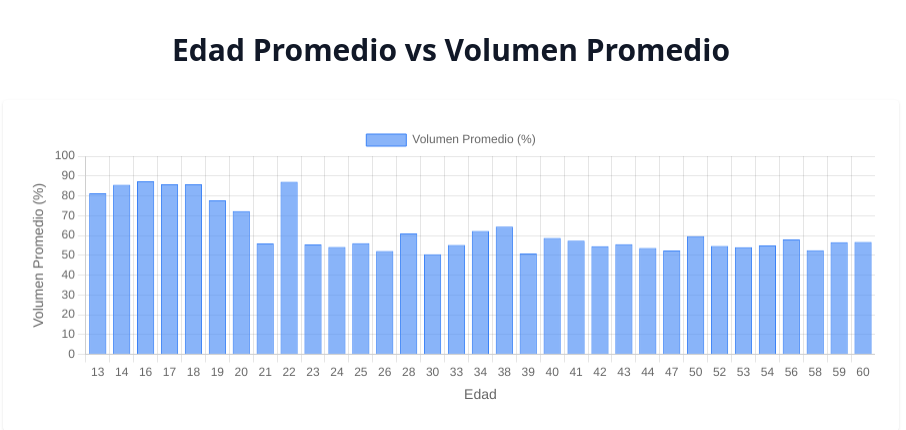
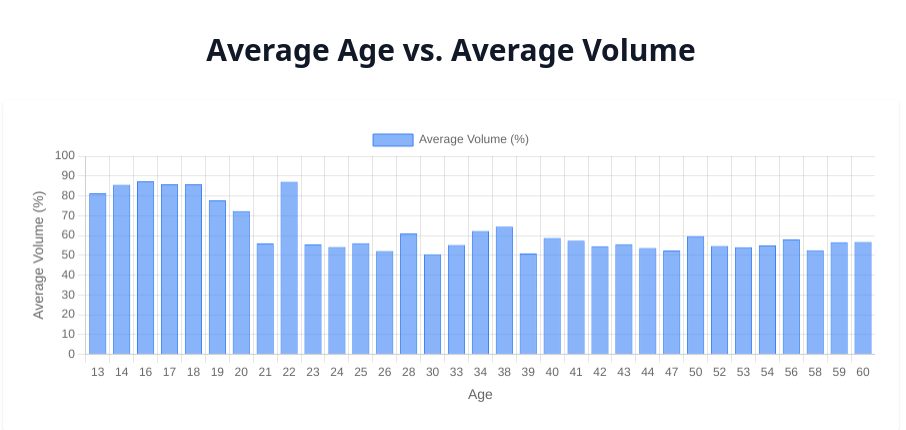
Before and after one commit to AGR-23/WaveHeaven, a Django app: page /age-vs-volume/ in a window 1280 px wide. Shown: the top 430 px of the page, without its empty margins (189-1095 px from the left). Run offline with Django 5.2, Linux system fonts and the light colour scheme; data comes from the database, SQL or seed files in the repository; both versions use the stored data as it was after the commit; some libraries are stand-ins or nearby versions.

Commit message:
Some details in the translation

```diff
--- a/waveheavenproject/profiles/templates/age_vs_volume.html
+++ b/waveheavenproject/profiles/templates/age_vs_volume.html
@@ -8,7 +8,7 @@
     <script src="https://cdn.tailwindcss.com"></script>
 </head>
 <body class="bg-white text-gray-900 p-8 dark:bg-gray-900 dark:text-white">
-    <h1 class="text-3xl font-bold text-center mb-8">Edad Promedio vs Volumen Promedio</h1>
+    <h1 class="text-3xl font-bold text-center mb-8">Average Age vs. Average Volume</h1>
 
     <div class="max-w-4xl mx-auto p-6 bg-white dark:bg-gray-800 rounded shadow">
         <canvas id="ageVolumeChart" height="100"></canvas>
@@ -26,7 +26,7 @@
             data: {
                 labels: labels,
                 datasets: [{
-                    label: 'Volumen Promedio (%)',
+                    label: 'Average Volume (%)',
                     data: data,
                     backgroundColor: 'rgba(59, 130, 246, 0.6)',
                     borderColor: 'rgba(59, 130, 246, 1)',
@@ -47,7 +47,7 @@
                         max: 100,
                         title: {
                             display: true,
-                            text: 'Volumen Promedio (%)',
+                            text: 'Average Volume (%)',
                             font: {
                                 size: 14
                             }
@@ -56,7 +56,7 @@
                     x: {
                         title: {
                             display: true,
-                            text: 'Edad',
+                            text: 'Age',
                             font: {
                                 size: 14
                             }
```
Also changed, not shown: waveheavenproject/db.sqlite3.
